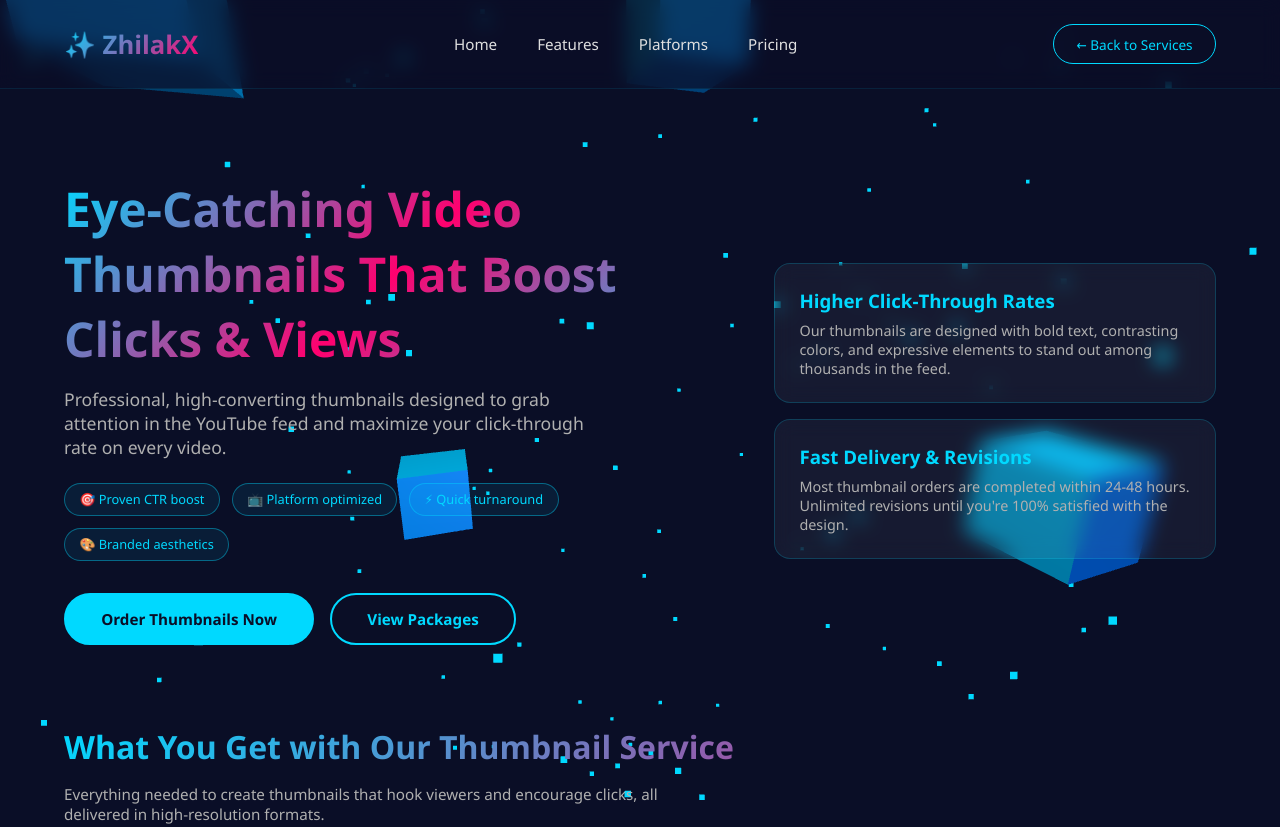
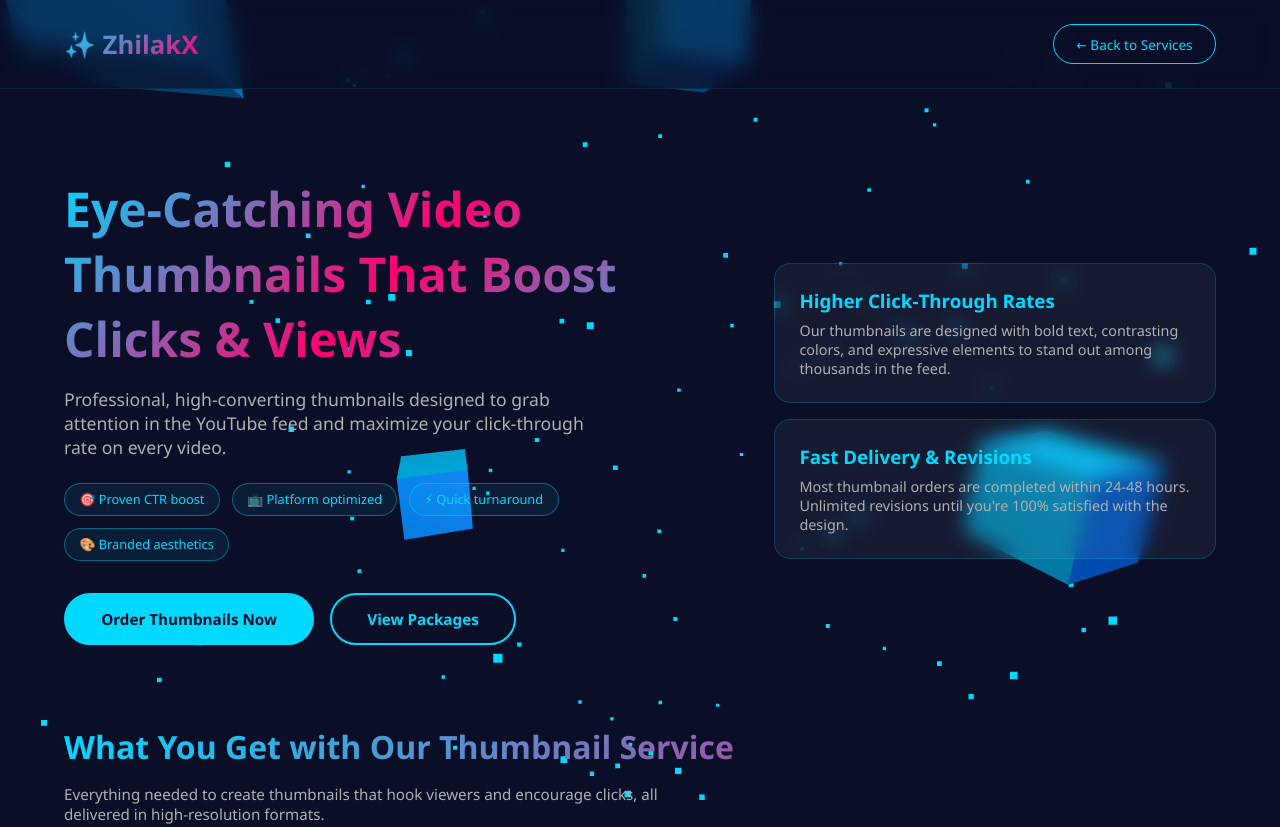
Before and after one commit to shivank45/The-service-provider, a plain HTML site: page thumbnail.html in a window 1280 px wide. Shown: the top 827 px of the page. Drawn offline with nearby package versions, Linux system fonts and the light colour scheme; animation ran at ten frames a second.

Commit message:
Update thumbnail.html

```diff
--- a/thumbnail.html
+++ b/thumbnail.html
@@ -503,12 +503,7 @@
     <!-- Nav -->
     <nav>
         <div class="logo">✨ ZhilakX</div>
-        <ul class="nav-links">
-            <li><a href="index.html">Home</a></li>
-            <li><a href="#included">Features</a></li>
-            <li><a href="#platforms">Platforms</a></li>
-            <li><a href="#pricing">Pricing</a></li>
-        </ul>
+
         <a href="index.html#services" class="back-home">← Back to Services</a>
     </nav>
 
```
